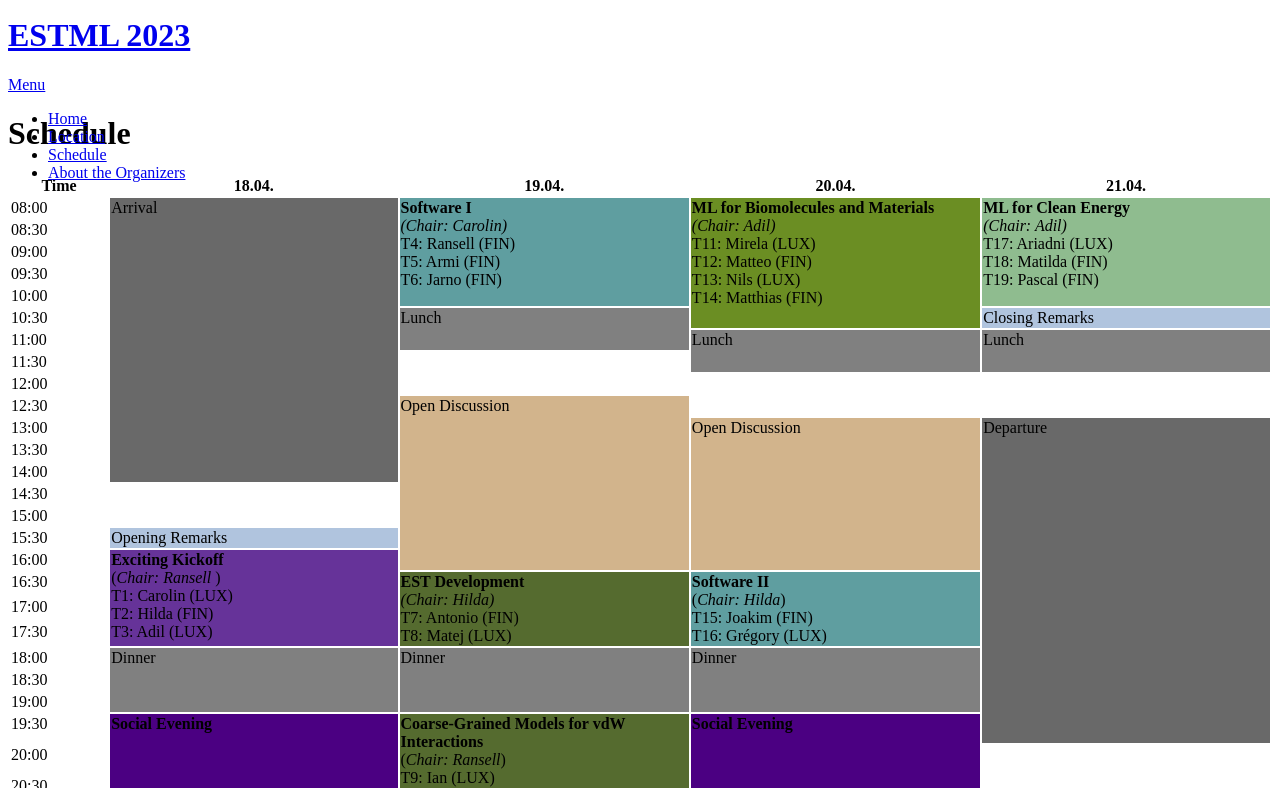
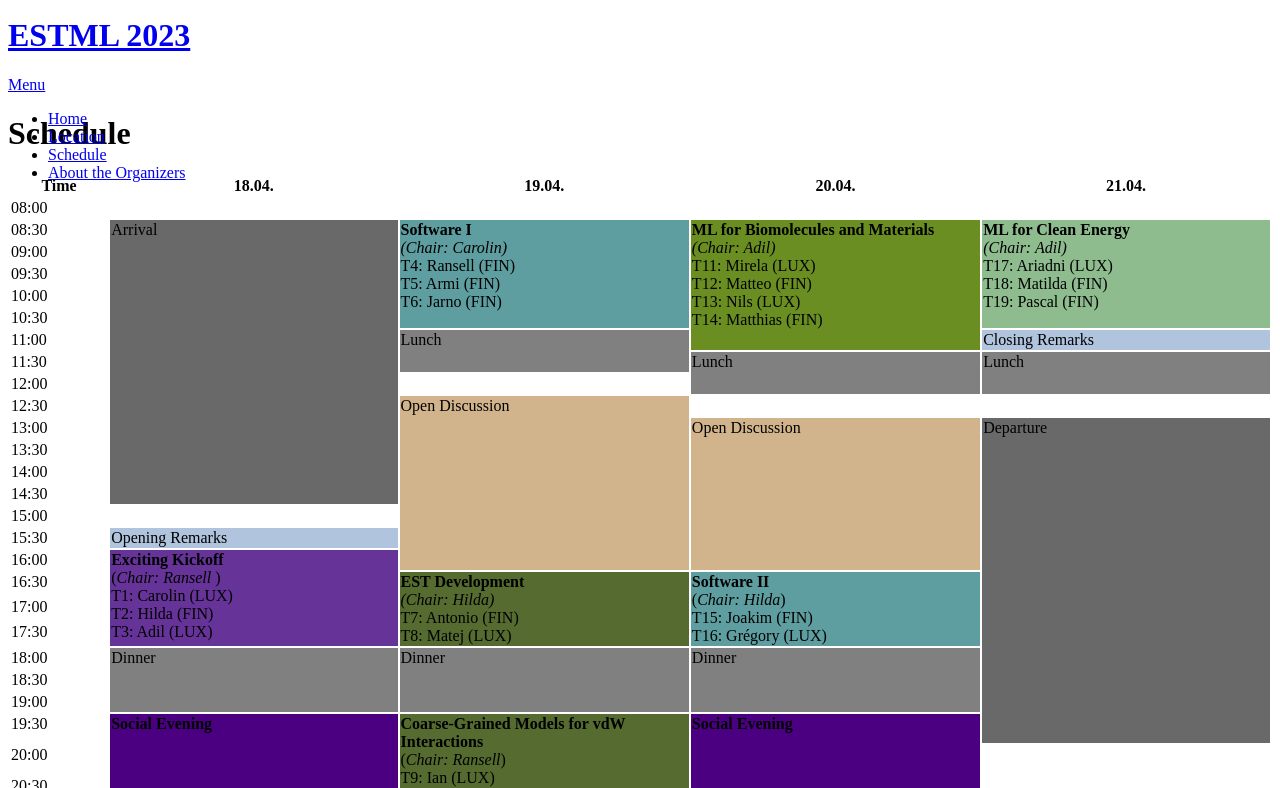
Before and after one commit to ESTML/ESTML.github.io, a Jekyll site: the page built from schedule.html, in a window 1280 px wide and 900 px high, cut to the strip 112-900 px from the top of the window. Built offline with Jekyll 4.4.1, drawn with Linux system fonts in a browser that asks for light colours; nearby versions of some CDN libraries.

Commit message:
Update schedule.html

```diff
--- a/schedule.html
+++ b/schedule.html
@@ -15,13 +15,13 @@ title: Schedule and Participants
 </tr>
 <tr VALIGN=TOP>
   <td> 08:00 </td>
+</tr>
+<tr VALIGN=TOP>
+  <td> 08:30 </td>
   <td rowspan="13" width=300 style="background-color: DimGray;"> Arrival </td>
   <td rowspan="5" width=300 style="background-color: CadetBlue;"> <b> Software I </b> <br> <i>(Chair: Carolin)</i> <br> T4: Ransell (FIN) <br> T5: Armi (FIN) <br> T6: Jarno (FIN) </td>
   <td rowspan="6" width=300 style="background-color: OliveDrab;"> <b>ML for Biomolecules and Materials</b> <br> <i>(Chair: Adil)</i> <br> T11: Mirela (LUX) <br> T12: Matteo (FIN) <br> T13: Nils (LUX) <br> T14: Matthias (FIN) </td>
   <td rowspan="5" width=300 style="background-color: DarkSeaGreen;"> <b>ML for Clean Energy</b> <br> <i>(Chair: Adil)</i> <br> T17: Ariadni (LUX) <br> T18: Matilda (FIN) <br> T19: Pascal (FIN)  </td>
-</tr>
-<tr VALIGN=TOP>
-  <td> 08:30 </td>
 </tr>
 <tr VALIGN=TOP >
   <td width=100> 09:00 </td>
@@ -35,17 +35,17 @@ title: Schedule and Participants
 
 <tr VALIGN=TOP>
   <td> 10:30 </td>
-  <td rowspan="2" style="background-color: Gray;"> Lunch </td>
-  <td rowspan="1" style="background-color: LightSteelBlue;"> Closing Remarks </td>
 </tr>
 
 <tr VALIGN=TOP>
   <td> 11:00 </td>
   <td rowspan="2" style="background-color: Gray;"> Lunch </td>
-  <td rowspan="2" style="background-color: Gray;"> Lunch </td>
+  <td rowspan="1" style="background-color: LightSteelBlue;"> Closing Remarks </td>
 </tr>
 <tr VALIGN=TOP>
   <td> 11:30 </td>
+  <td rowspan="2" style="background-color: Gray;"> Lunch </td>
+  <td rowspan="2" style="background-color: Gray;"> Lunch </td>
 </tr>
 <tr VALIGN=TOP>
   <td> 12:00 </td>
```
